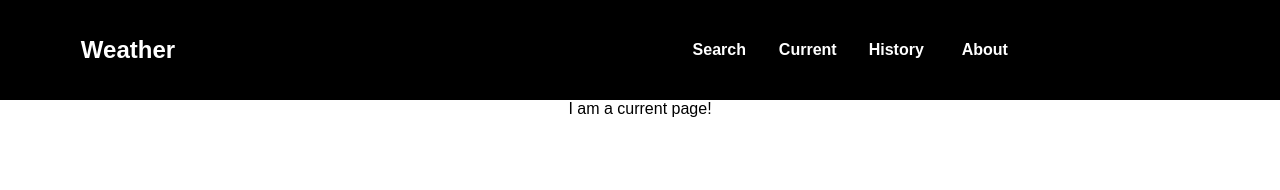
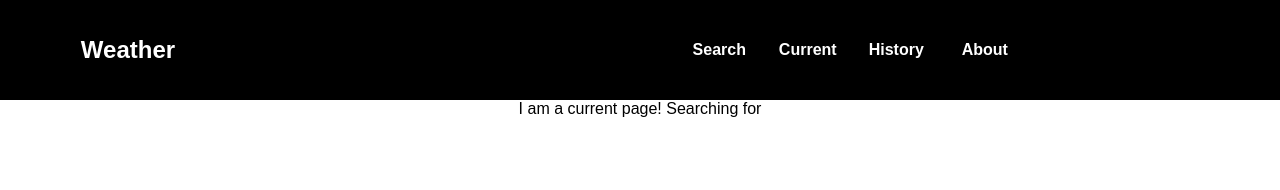
Before and after one commit to JSimoni42/CuralateWeatherApp, a React (Create React App) app: page / in a window 1280 px wide. Both pictures are taken after a click on the item "Current". Shown: the top 190 px of the page. Built offline with nearby package versions, Linux system fonts and the light colour scheme.

Commit message:
Current takes in props'

```diff
--- a/src/components/Current.js
+++ b/src/components/Current.js
@@ -3,7 +3,7 @@ import React, { Component } from 'react';
 class Current extends Component {
   render() {
     return(
-      <div>I am a current page!</div>
+      <div>I am a current page! Searching for {this.props.query}</div>
     );
   }
 }
```
